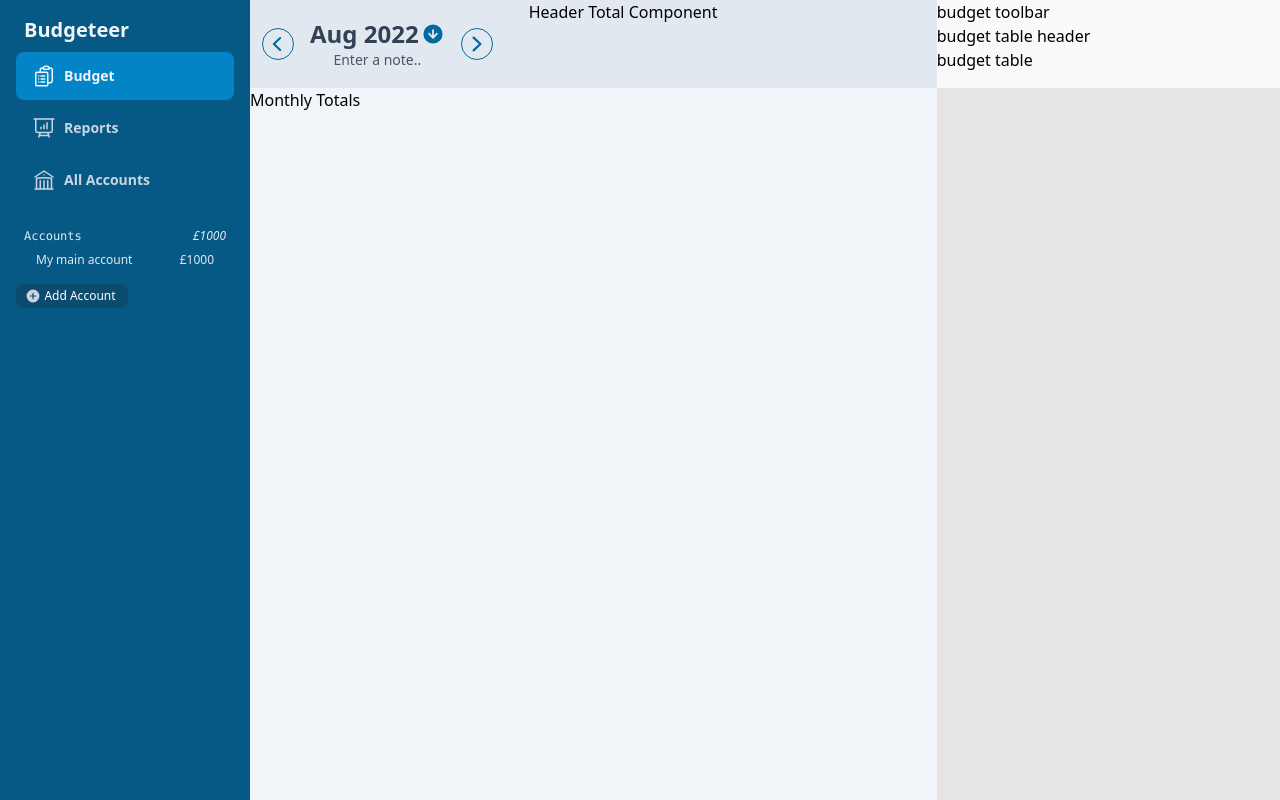
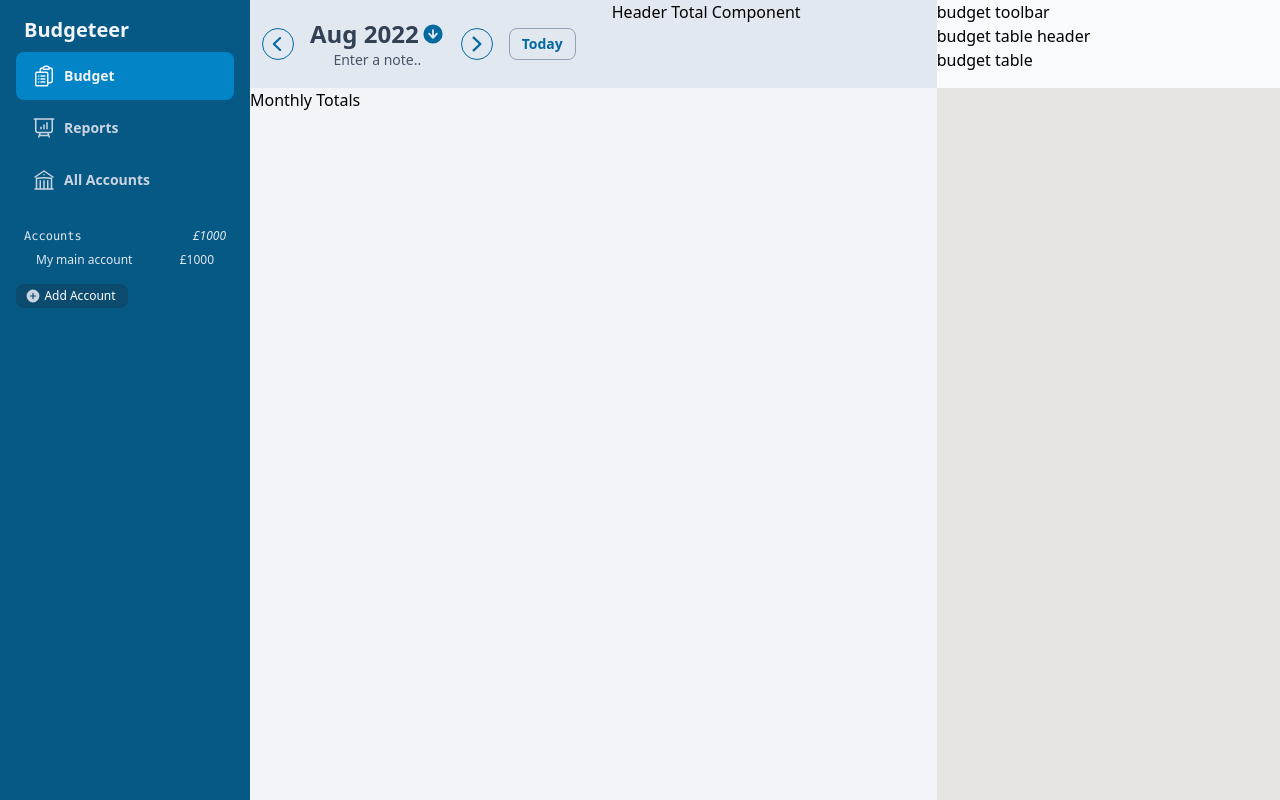
Before and after one commit to R-Middleton/budgeteer, a React (Vite) app: page / in a window 1280 px wide. Built offline with nearby package versions, Linux system fonts and the light colour scheme; what @savvywombat/tailwindcss-grid-areas would draw is missing.

Commit message:
included today button in header calendar

```diff
--- a/src/components/budget/header/headerCalendar.tsx
+++ b/src/components/budget/header/headerCalendar.tsx
@@ -49,6 +49,9 @@ const HeaderCalendar = () => {
           />
         </svg>
       </button>
+      <button className='btn btn-sm btn-outline btn-ghost normal-case text-sky-700 border-slate-400 ml-4 hover:bg-sky-700 hover:text-slate-100'>
+        Today
+      </button>
     </div>
   );
 };
```
